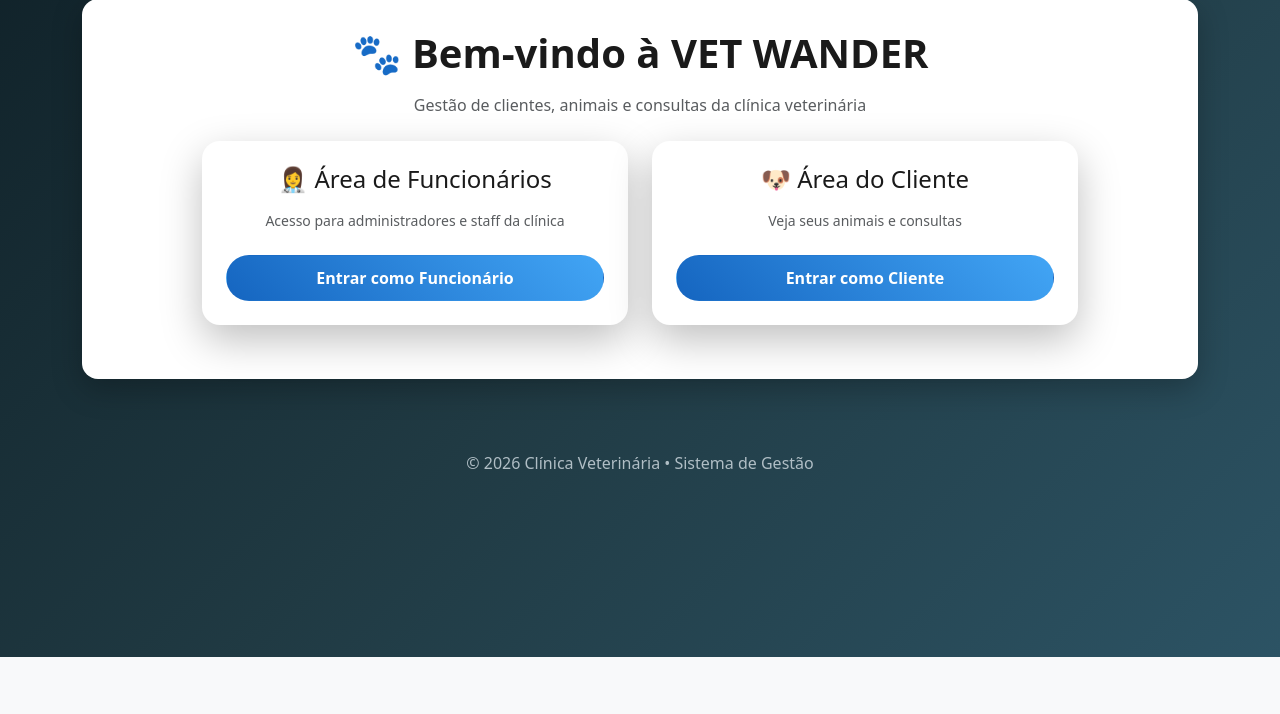
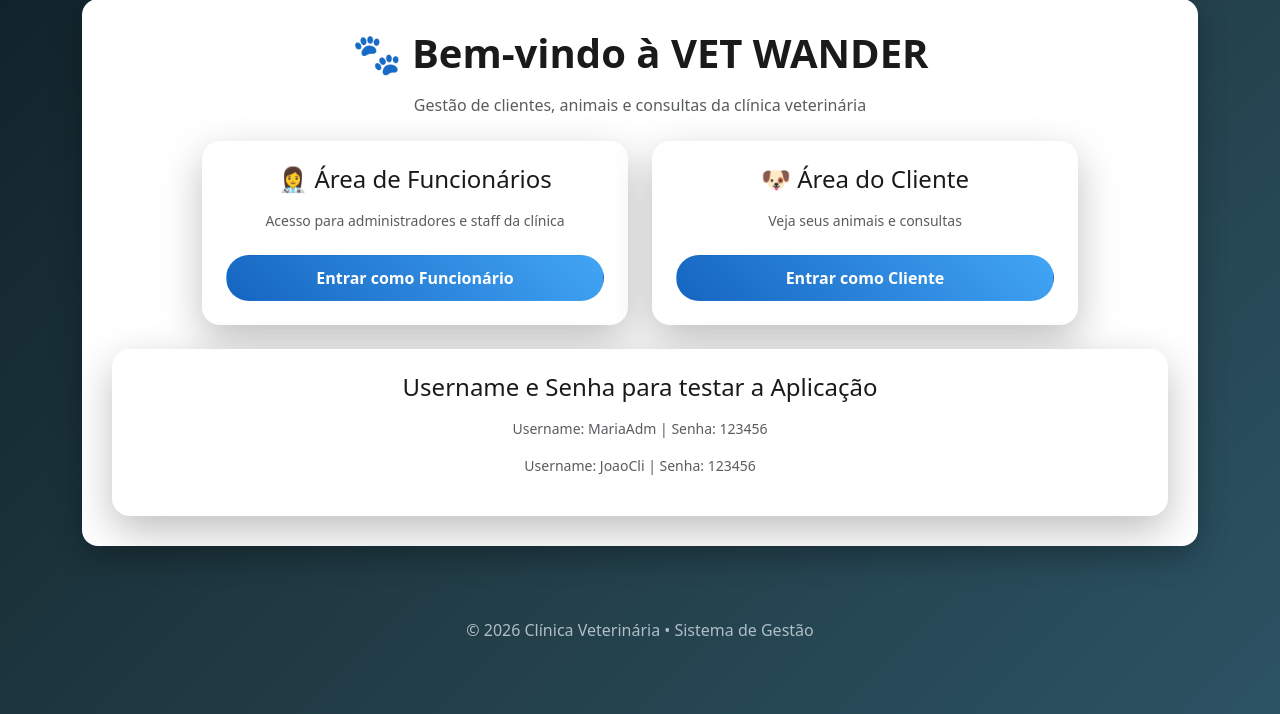
Before and after one commit to wander-cardoso/projeto_clinica_veterinaria_python, a Flask app: page / in a window 1280 px wide. Shown: the part 143-857 px from the top of the page. Before the commit the page ends 800 px from the top, so only its background shows below. Run offline with Flask 3, Linux system fonts and the light colour scheme.

Commit message:
feat: Implement client login template and add demo credentials to index page

```diff
--- a/app.py
+++ b/app.py
@@ -48,7 +48,7 @@ def login():
     #request.form[username] captura o foi digitado conform o input do HTML
     if request.method == "POST":
         username = request.form["username"].strip()
-        password = request.form["password"]
+        password = request.form["password"].strip()
 
     #depois que esta salvo nas variaveis o sistema vai ate a base de dados
     #saca todos os dados dentro do select desde que o username exista e
--- a/templates/index.html
+++ b/templates/index.html
@@ -28,6 +28,15 @@
       </div>
     </div>
 
+    <div class="col-md-5mb-4">
+       <div class="login-card p-4 text-center">
+        <h4 class="mb-3">Username e Senha para testar a Aplicação</h4>
+        <p class="small text-muted">Username: MariaAdm | Senha: 123456</p>
+        <p class="small text-muted">Username: JoaoCli | Senha: 123456</p>
+
+    </div>
+
+
   </div>
   {% else %}
     <div class="alert alert-info text-center">
```
Also changed, not shown: templates/cliente_login.html (renamed from templates/clientes_login.html).
